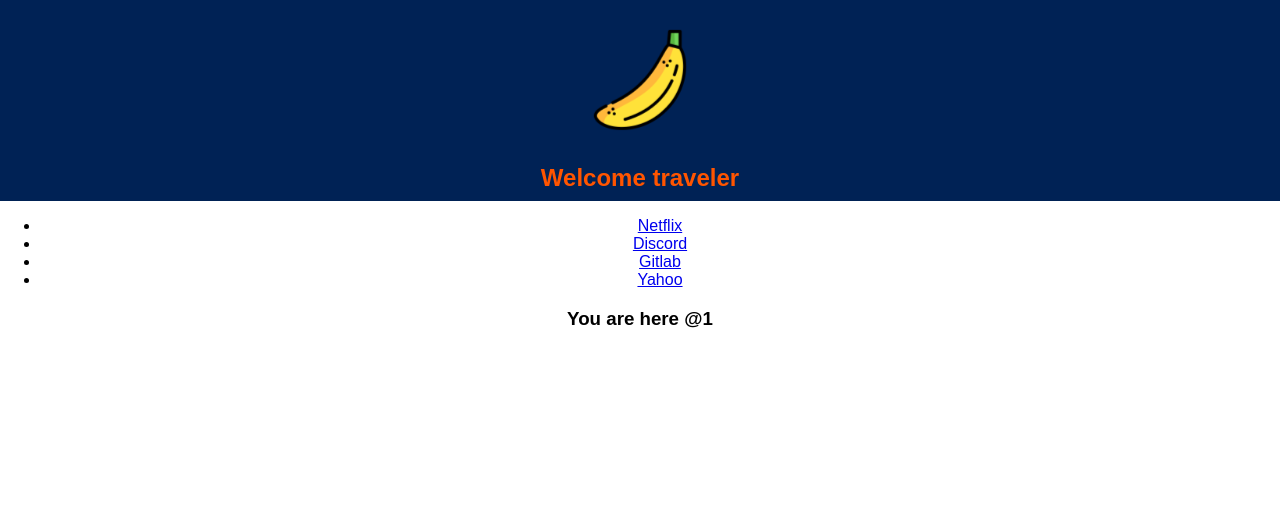
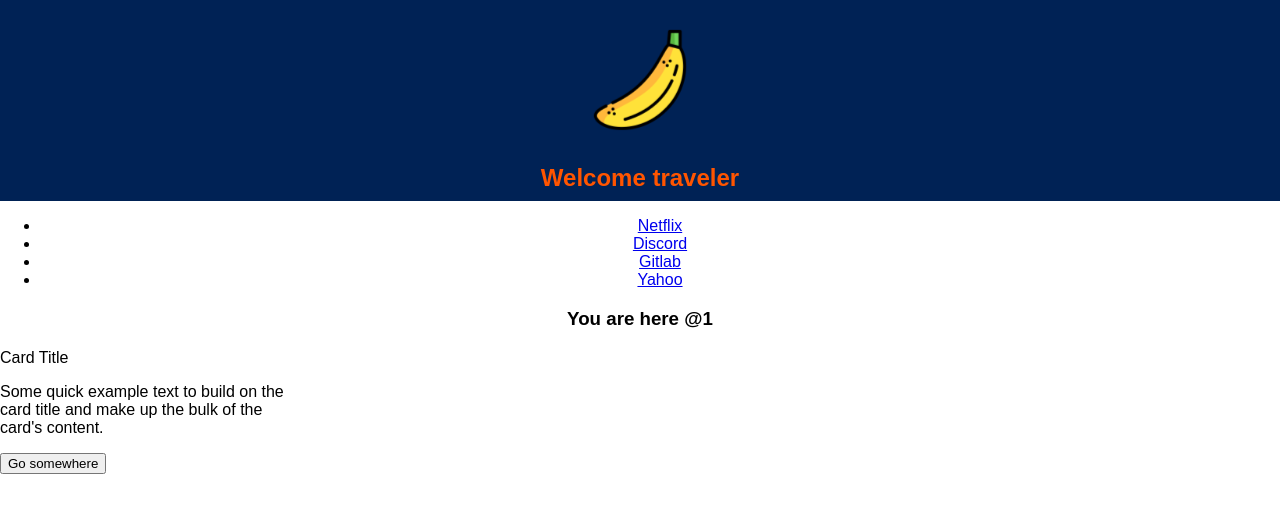
Before and after one commit to GrzegorzKrug/CommandCenterStatus, a React (Create React App) app in the folder src/command-center/: page /1 in a window 1280 px wide. Shown: the top 512 px of the page. Built offline with nearby package versions, Linux system fonts and the light colour scheme.

Commit message:
some basic component

```diff
--- a/src/command-center/package.json
+++ b/src/command-center/package.json
@@ -3,8 +3,12 @@
   "version": "0.1.0",
   "private": true,
   "dependencies": {
+    "@progress/kendo-ui": "^2020.1.406",
+    "bootstrap": "^4.4.1",
     "react": "^16.13.1",
+    "react-bootstrap": "^1.0.1",
     "react-dom": "^16.13.1",
+    "react-router-dom": "^5.1.2",
     "react-scripts": "0.9.5"
   },
   "devDependencies": {},
--- a/src/command-center/src/App.js
+++ b/src/command-center/src/App.js
@@ -1,13 +1,17 @@
 import React, { Component } from 'react';
+import MyBox from './my_container';
+// import Button from './Button';
 import {
   BrowserRouter as Router,
   Route,
   Link
 } from 'react-router-dom';
+
 import logo from './banana.png';
+
 import './App.css';
 
-const Child = ({ match }) => (
+const Child = ({ match }) => console.log('match', match) || (
   <div>
     <h3>You are here @{match.params.id}</h3>
   </div>
@@ -33,6 +37,7 @@ class App extends Component {
           </div>
           <Route path="/:id" component={Child} />
         </div>
+        <MyBox />
       </Router>
     );
   }
--- /dev/null
+++ b/src/command-center/src/my_container.js
@@ -0,0 +1,20 @@
+import React, {Component} from 'react';
+import {Card, Button} from 'react-bootstrap';
+
+export default class MyBox extends Component{
+  render() {
+    return (
+      <Card style={{ width: '18rem' }}>
+        {/* <Card.Img variant='bottom' src="./banana.png" /> */}
+        <Card.Body>
+          <Card.Title>Card Title</Card.Title>
+          <Card.Text>
+            Some quick example text to build on the card title and make up the bulk of
+            the card's content.
+          </Card.Text>
+          <Button variant="primary">Go somewhere</Button>
+        </Card.Body>
+      </Card>
+    );
+  }
+}
```
